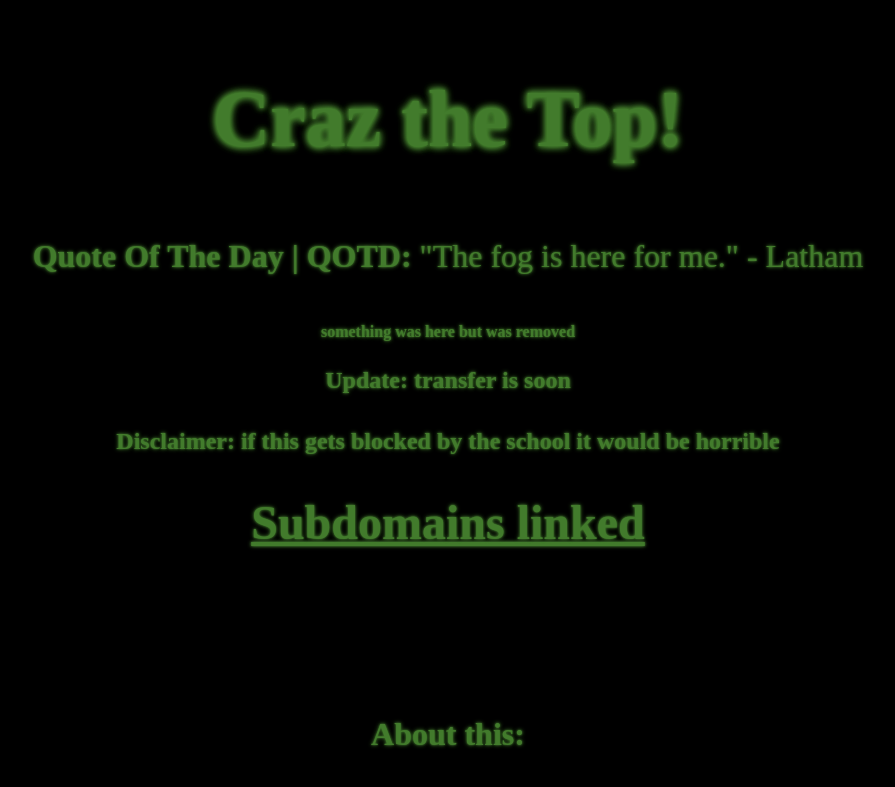
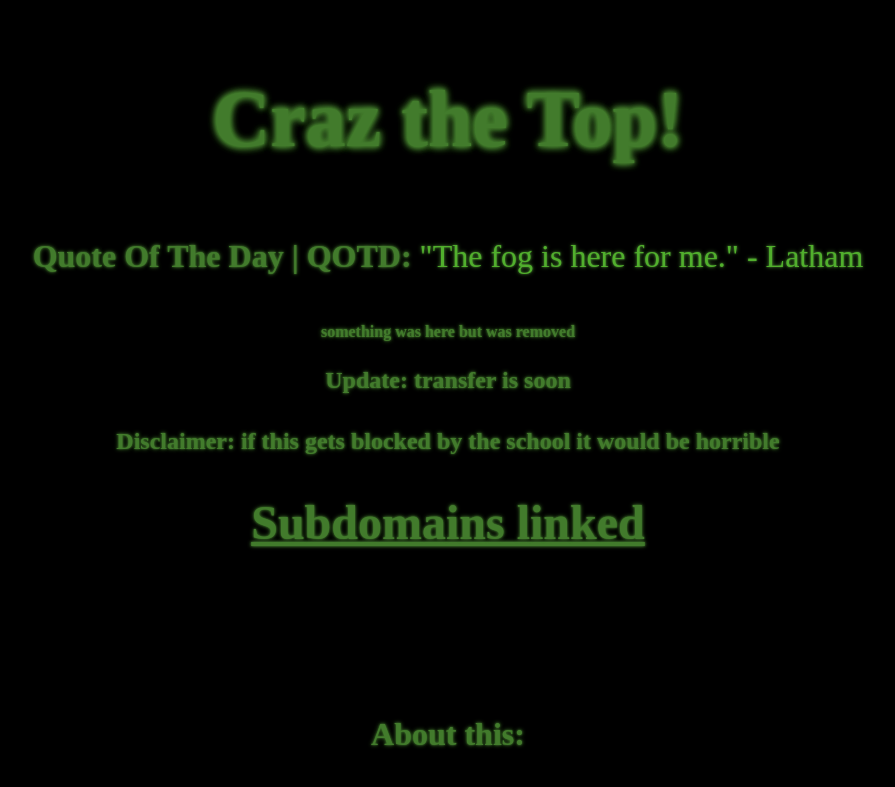
Before and after one commit to worspaces/at-the-top-of-it, a plain HTML site: page index.html in a window 1280 px wide. Shown: the top 787 px of the page, without its empty margins (192-1087 px from the left). Drawn offline with Linux system fonts and the light colour scheme; a script that the page names is missing.

Commit message:
Update index.html

```diff
--- a/index.html
+++ b/index.html
@@ -98,7 +98,7 @@
 <body>
   <h1 class="surprise-text">Craz the Top!</h1>
 
-  <p class="motw-text" id="motd">Quote Of The Day | QOTD: <span style="color: #427B2C; font-weight: normal;">"The fog is here for me." - Latham</span></p>
+  <p class="motw-text" id="motd">Quote Of The Day | QOTD: <span style="color: #51AF2D; font-weight: normal;">"The fog is here for me." - Latham</span></p>
 
   <p class="tiny-text">something was here but was removed</p>
 
```
